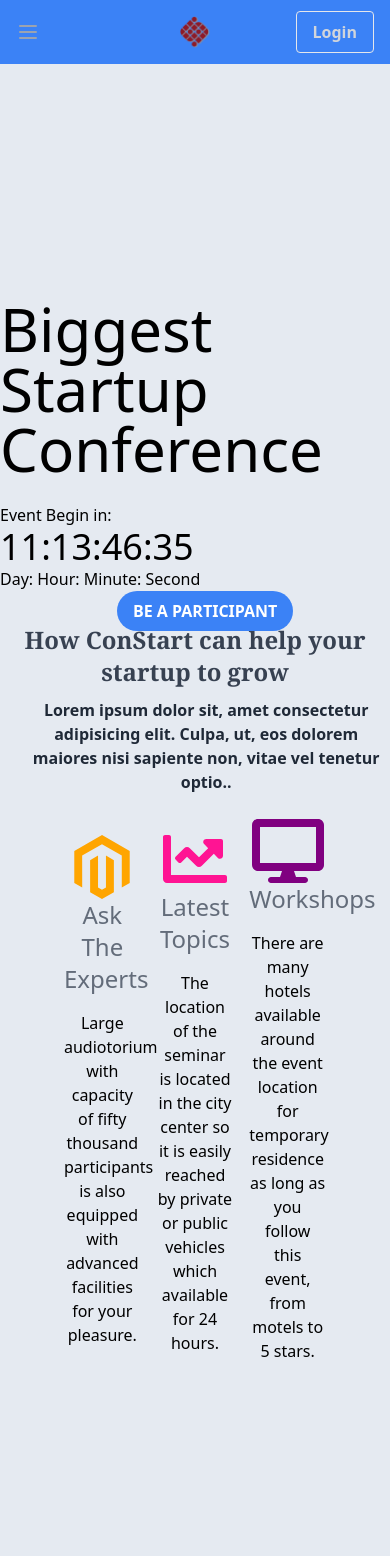
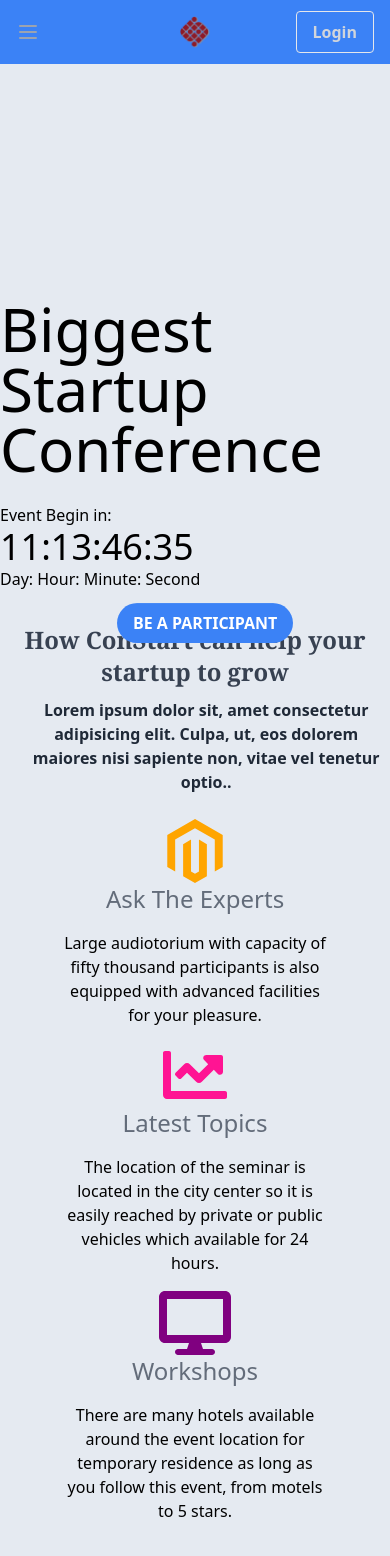
Before and after one commit to dipraj-howlader/conference-fullstack-client, a React (Create React App) app: page / in a window 390 px wide. Shown: the top 1556 px of the page. Before the commit the page ends 1427 px from the top, so only its background shows below. Built offline with nearby package versions, Linux system fonts and the light colour scheme.

Commit message:
res about section for mobile

```diff
--- a/package.json
+++ b/package.json
@@ -12,7 +12,6 @@
     "@testing-library/jest-dom": "^5.14.1",
     "@testing-library/react": "^11.2.7",
     "@testing-library/user-event": "^12.8.3",
-    "aos": "^3.0.0-beta.6",
     "autoprefixer": "^9.8.6",
     "postcss": "^8.3.3",
     "postcss-cli": "^8.3.1",
--- a/src/Components/Home/About/About.js
+++ b/src/Components/Home/About/About.js
@@ -32,7 +32,7 @@ const About = () => {
         <div className="service-container">
             <h1 class="text-gray-700 text-2xl font-serif font-bold md:font-black">How ConStart can help your startup to grow</h1>
             <p className="font-semibold text-gray-800">Lorem ipsum dolor sit, amet consectetur adipisicing elit. Culpa, ut, eos dolorem maiores nisi sapiente non, vitae vel tenetur optio..</p>
-        <div class="grid grid-cols-3 gap-4 grid-cont px-16 pb-16">
+        <div class="grid grid-cols-1 md:grid-cols-3 gap-4 grid-cont px-16 pb-16">
         {
                 topics.map(top => (
                     <div>
--- a/src/Components/Home/Navvbarr/Navvbarr.css
+++ b/src/Components/Home/Navvbarr/Navvbarr.css
@@ -12,6 +12,7 @@
         position: absolute;
          z-index: 2;
          left: 30%;
+         margin-top: 20px;
      }
   }
   .navvvar .downNav{
--- a/src/Components/Home/Navvbarr/Navvbarr.js
+++ b/src/Components/Home/Navvbarr/Navvbarr.js
@@ -187,7 +187,7 @@ const Navvbarr = () => {
         <br />
         <span>Day: Hour: Minute: Second</span>
         <br />
-        <button class="bg-blue-500 hover:bg-blue-700 text-white font-bold py-2 px-4 rounded-full">
+        <button class="animate-bounce bg-blue-500 hover:bg-blue-700 text-white font-bold py-2 px-4 rounded-full">
   BE A PARTICIPANT
 </button>
      </div>
--- a/src/Components/Home/Slider/Slider.css
+++ b/src/Components/Home/Slider/Slider.css
@@ -11,7 +11,7 @@
   @media only screen and (max-width: 600px) {
     .pic-ctn > img {
       position: absolute;
-    height: 500px;
+    height: 520px;
     opacity: 0;
     animation: display 10s infinite;
     }
```
Also changed, not shown: 1 other file (tests, documents, lock files or other folders).
